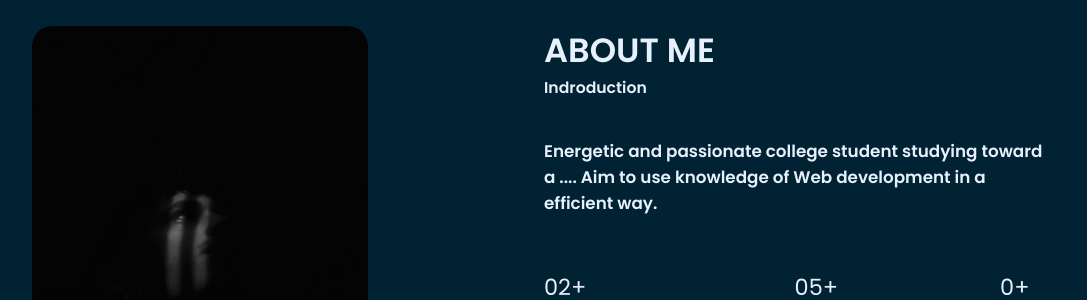
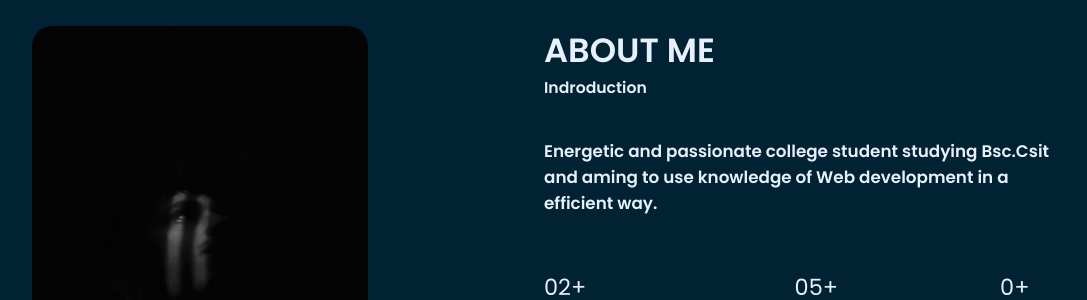
Before and after one commit to sebakthapa/portfolio, a plain HTML site: page index.html in a window 1280 px wide. Shown: the part 920-1220 px from the top of the page, without its empty margins (96-1183 px from the left). Drawn offline with nearby package versions, Linux system fonts and the light colour scheme.

Commit message:
Update index.html

```diff
--- a/index.html
+++ b/index.html
@@ -104,7 +104,7 @@
             </div>
 
             <div class="about_detail">
-                    Energetic and passionate college student studying toward a .... Aim to use knowledge of Web development in a efficient way.
+                    Energetic and passionate college student studying  Bsc.Csit and aming to use knowledge of Web development in a efficient way.
             </div>
 
             <div class="work_detail">
```
